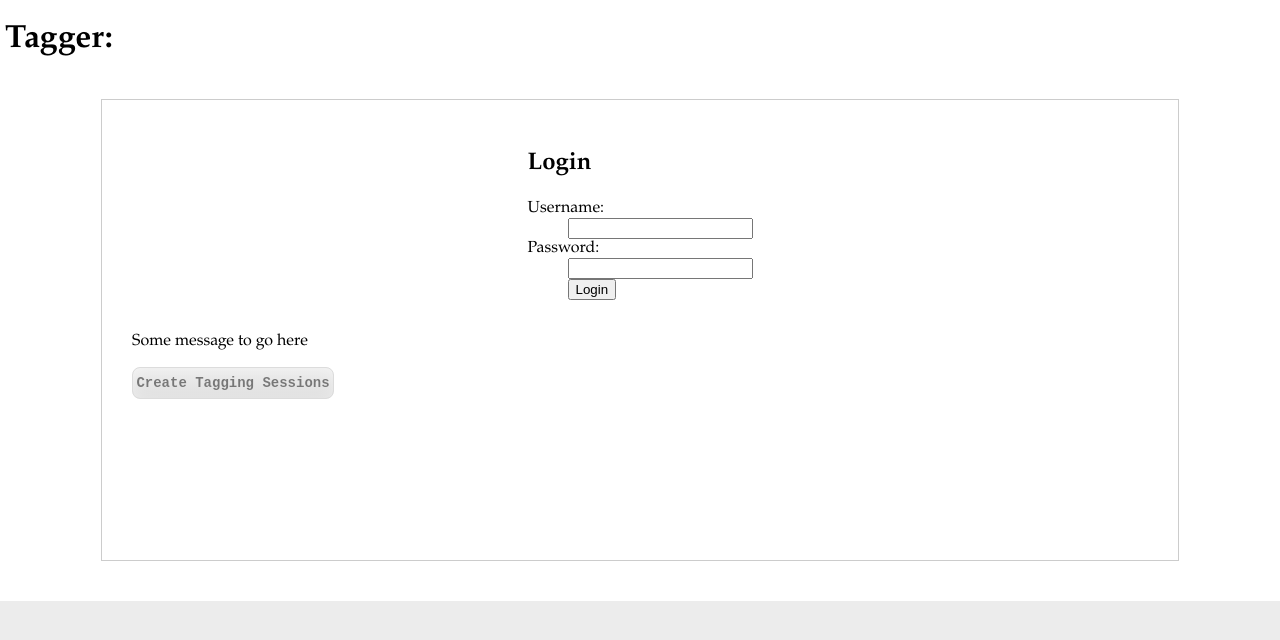
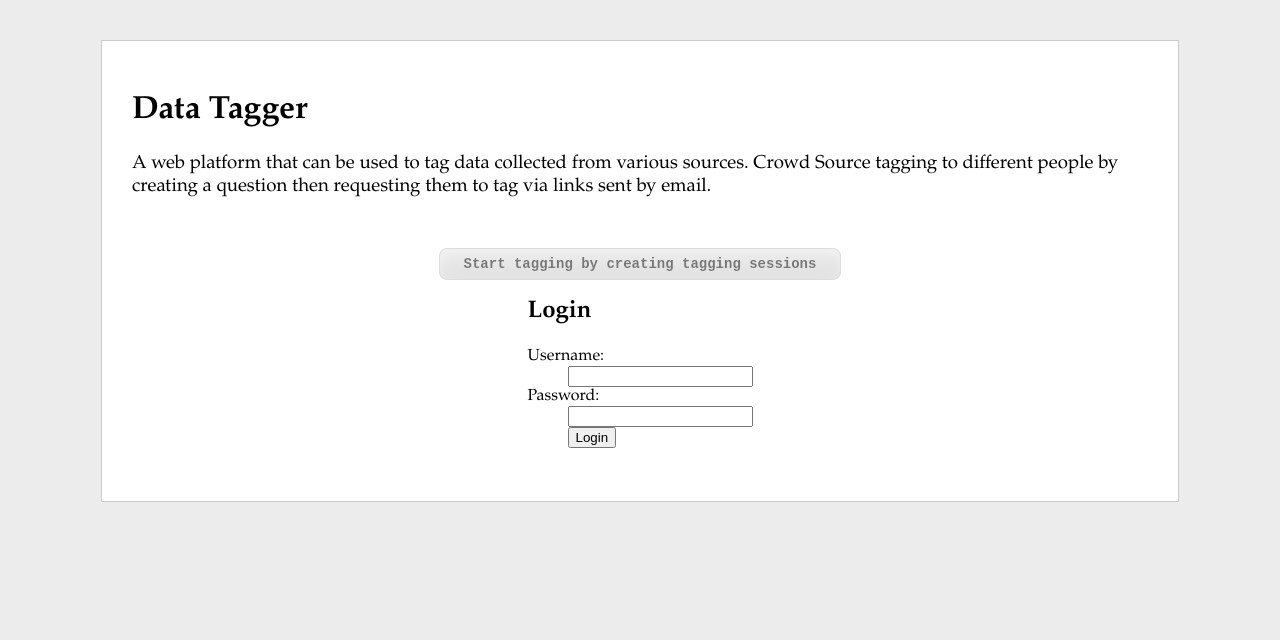
Before and after one commit to Chegeek/umati-tagger, a Flask app: page /login in a window 1280 px wide. Shown: the top 640 px of the page. Run offline with Flask 2, Linux system fonts and the light colour scheme.

Commit message:
CSS changes & few bugs

```diff
--- a/app.py
+++ b/app.py
@@ -1,4 +1,9 @@
 # -*- coding: utf-8 -*-
+
+'''
+Created on Jun 18, 2014
+@author: chalenge
+'''
 
 import os
 import binascii
--- a/dbaseops.py
+++ b/dbaseops.py
@@ -3,9 +3,9 @@
 
 '''
 Created on Jun 18, 2014
-
 @author: chalenge
 '''
+
 import settings
 import psycopg2
 import redis
--- a/settings.py
+++ b/settings.py
@@ -2,7 +2,6 @@
 # -*- coding: utf-8 -*-
 '''
 Created on Jun 18, 2014
-
 @author: chalenge
 
 General settings for the app!
--- a/static/_css/style.css
+++ b/static/_css/style.css
@@ -13,7 +13,7 @@ body {
 	/*margin: 40px auto;*/
 	overflow: hidden;
 	/*width: 99%;*/
-	background-color:white;
+	/*background-color:white;*/
 	/*border: #ccc solid 1px;*/
 	height: calc(100% - 255px);
 	padding: 0 5px;
@@ -40,7 +40,14 @@ body {
 
 #login {
 	display: table;
-	margin: 0 auto;
+	margin: 30px auto;
+	z-index: 100;
+}
+
+#btn-div {
+	width: 402px;
+	display: table;
+	margin: 50px auto 0;
 	z-index: 100;
 }
 
@@ -50,8 +57,16 @@ body {
 	text-align: right;
 }
 
+#intro-msg {
+	font-size: 14pt;
+}
+
 #create-settings {
 	height: 150px;
+}
+
+#create-sessions {
+	width: 400px;
 }
 
 #create-taggers {
--- a/templates/index.html
+++ b/templates/index.html
@@ -1,7 +1,7 @@
 <!DOCTYPE html>
 <html>
 <head>
-    <title>Tagger</title>
+    <title>Data Tagger</title>
 
     <!-- link to css file -->
     <!-- <link rel="stylesheet" type="text/css" href="../static/_css/style.css" /> -->
@@ -16,20 +16,19 @@
 <body>
 	<div id="container">
 		<!--Form Header-->
-		{% for message in get_flashed_messages() %}
-  		<div class=flash>{{ message }}</div>
-  		{% endfor %}
+		<div id='landing-div'>
+			<header id = "todo-header">
+				<h1>Data Tagger</h1>
+			</header>
 
-		<header id = "todo-header">
-			<h1>Tagger:</h1>
-		</header>
+			<span>
+				<p id='intro-msg'>A web platform that can be used to tag data collected from various sources.
+					Crowd Source tagging to different people by creating a question then requesting them to tag via links sent by email.
+				</p>
+			</span>
+			<div id ='btn-div'><a id="create-sessions" href="/create" class="myButtons">Start tagging by creating tagging sessions</a></div>
 
-		<div id='landing-div'>
 			{% block body %}{% endblock %}
-			<span>
-				<p>Some message to go here</p>
-			</span>
-			<a id="create-sessions" href="/create" class="myButtons">Create Tagging Sessions</a>
 		</div>
 
 	</div>
--- a/templates/login.html
+++ b/templates/login.html
@@ -6,10 +6,10 @@
     <form action="{{ url_for('login') }}" method=post>
       <dl>
         <span>
-          <dt>Username:
+          <dt>Username:</dt>
           <dd><input type=text name=username>
         </span>
-          <dt>Password:
+          <dt>Password:</dt>
           <dd><input type=password name=password>
         <span>
         </span>
--- a/templates/tagSession.html
+++ b/templates/tagSession.html
@@ -14,10 +14,6 @@
 </head>
 <body>
 	<div id="container">
-		{% for message in get_flashed_messages() %}
-		<!-- {% if error %}<p class=error><strong>Error:</strong> {{ error }}{% endif %} -->
-  		<div class=flash>{{ message }}</div>
-  		{% endfor %}
 		<!--Form Header-->
 		<header id = "tag-header">
 			<h1 id= 'pg_head'>Data Tagger:</h1>
```
Also changed, not shown: templates/createSession.html (+6 -5 lines).
